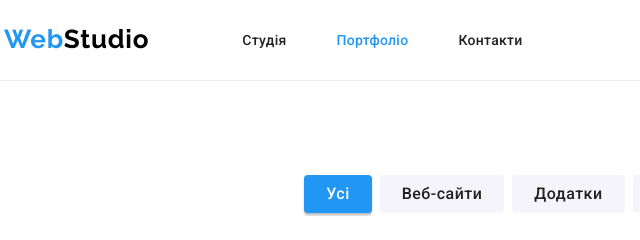
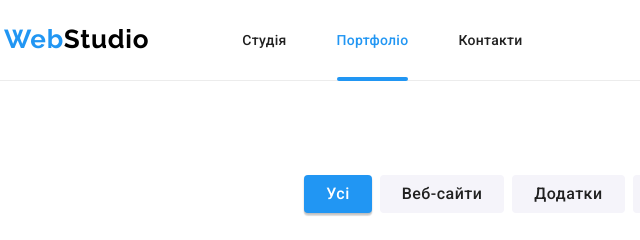
Before and after one commit to SoloviovO/goit-markup-hw-05, a plain HTML site: page portfolio.html in a window 1280 px wide. Shown: the top 240 px of the page, 51-691 px from the left. Drawn offline with nearby package versions, Linux system fonts and the light colour scheme.

Commit message:
Додані переходи і нижнє підкреслення

```diff
--- a/css/styles.css
+++ b/css/styles.css
@@ -128,6 +128,7 @@ ul {
 }
 
 .site-nav-link {
+  position: relative;
   display: block;
   padding-top: 32px;
   padding-bottom: 32px;
@@ -136,6 +137,19 @@ ul {
   font-weight: 500;
   line-height: calc(16 / 14);
   letter-spacing: 0.02em;
+
+  transition: color 250ms cubic-bezier(0.4, 0, 0.2, 1);
+}
+
+.site-nav-link.current::after {
+  position: absolute;
+  bottom: -1px;
+  left: 0;
+  content: '';
+  min-width: 100%;
+  height: 4px;
+  background: var(--accent-color);
+  border-radius: 2px;
 }
 
 .site-nav-link:hover,
@@ -165,6 +179,8 @@ ul {
   font-weight: 500;
   line-height: calc(16 / 14);
   letter-spacing: 0.02em;
+
+  transition: color 250ms cubic-bezier(0.4, 0, 0.2, 1);
 }
 
 .contacts-icon {
@@ -220,6 +236,9 @@ ul {
   border-radius: 4px;
   border: none;
   padding: 10px 32px;
+
+  transition: background-color 250ms cubic-bezier(0.4, 0, 0.2, 1),
+    box-shadow 250ms cubic-bezier(0.4, 0, 0.2, 1);
 }
 
 .button-main:hover,
@@ -371,6 +390,9 @@ ul {
   border-radius: 50%;
   color: var(--main-icon-color);
   outline: transparent;
+
+  transition: background-color 250ms cubic-bezier(0.4, 0, 0.2, 1),
+    color 250ms cubic-bezier(0.4, 0, 0.2, 1);
 }
 
 .social-link:hover,
@@ -403,6 +425,8 @@ ul {
   border: 1px solid;
   border-radius: 4px;
   outline: transparent;
+
+  transition: color 250ms cubic-bezier(0.4, 0, 0.2, 1);
 }
 
 .clients-link:hover,
@@ -440,6 +464,8 @@ ul {
   font-weight: 400;
   letter-spacing: 0.03em;
   line-height: calc(24 / 14);
+
+  transition: color 250ms cubic-bezier(0.4, 0, 0.2, 1);
 }
 
 .location-address:hover,
@@ -455,6 +481,8 @@ ul {
   font-weight: 400;
   line-height: calc(24 / 14);
   letter-spacing: 0.03em;
+
+  transition: color 250ms cubic-bezier(0.4, 0, 0.2, 1);
 }
 
 .location-item:not(:last-child) {
@@ -494,6 +522,8 @@ ul {
 .social-link-footer {
   color: var(--main-light-color);
   background-color: var(--main-icon-bg-color);
+
+  transition: background-color 250ms cubic-bezier(0.4, 0, 0.2, 1);
 }
 
 .social-link-footer:hover,
@@ -520,6 +550,9 @@ ul {
   border: none;
   padding: 6px 22px;
   letter-spacing: 0.03em;
+
+  transition: background-color 250ms cubic-bezier(0.4, 0, 0.2, 1),
+    color 250ms cubic-bezier(0.4, 0, 0.2, 1), box-shadow 250ms cubic-bezier(0.4, 0, 0.2, 1);
 }
 
 .button-filter:hover,
@@ -550,6 +583,7 @@ ul {
 .kind-link {
   display: block;
   outline: transparent;
+  transition: box-shadow 250ms cubic-bezier(0.4, 0, 0.2, 1);
 }
 
 .kind-link:hover,
```
Also changed, not shown: index.html (+1 -1 lines).
